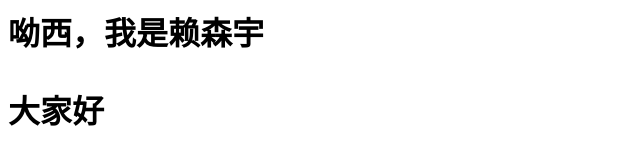
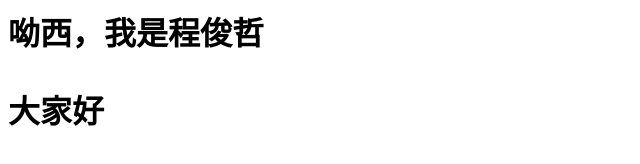
Before and after one commit to AdleySir/AdleySirhd2.github.io, a plain HTML site: page index.html in a window 1280 px wide. Shown: the full height of the page, 0-640 px from the left. Drawn offline with Linux system fonts and the light colour scheme.

Commit message:
Update index.html

```diff
--- a/index.html
+++ b/index.html
@@ -1,4 +1,4 @@
 <body>
-<h1>呦西，我是赖森宇<h1>
+<h1>呦西，我是程俊哲<h1>
 <p>大家好<p>
 </body>
```
